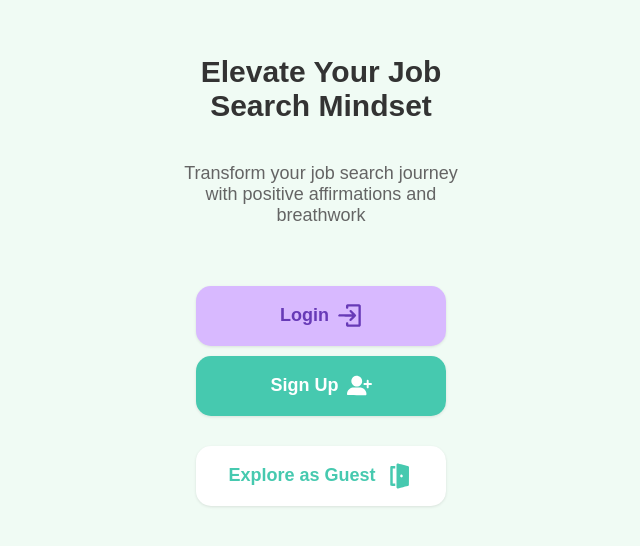
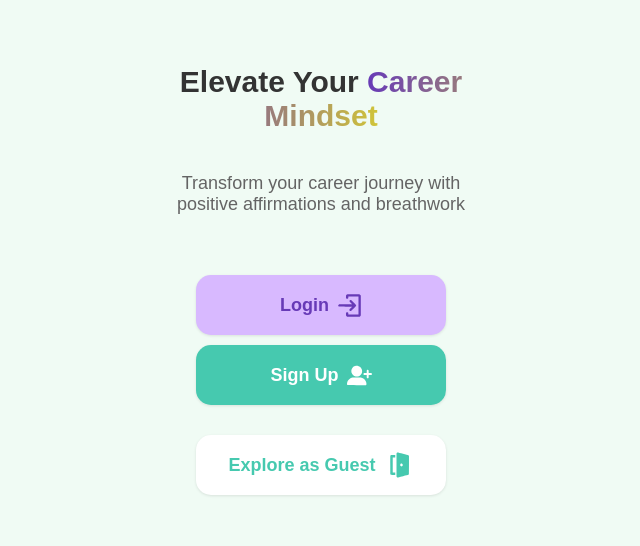
Before and after one commit to MarionYonyon/affirmationspower, a React (Create React App) app: page /affirmationspower/login in a window 1280 px wide. Shown: the part 132-678 px from the top of the page, without its empty margins (319-959 px from the left). Built offline with nearby package versions, Linux system fonts and the light colour scheme; no server answers.

Commit message:
changing text login

```diff
--- a/src/components/pages/LoginPage.js
+++ b/src/components/pages/LoginPage.js
@@ -9,9 +9,9 @@ import Signup from "../SignupAccessButton";
 const LoginPage = () => {
   return (
     <div className="login-container">
-      <h2>Elevate Your Job Search Mindset</h2>
+      <h2>Elevate Your <span className="accent">Career Mindset</span></h2>
       <h3>
-        Transform your job search journey with positive affirmations and
+        Transform your career journey with positive affirmations and
         breathwork
       </h3>
       <div className="login-container2">
--- a/src/styles/LoginPage.css
+++ b/src/styles/LoginPage.css
@@ -70,3 +70,9 @@ input {
   font-size: 12px;
   margin-top: 10px;
 }
+
+.accent {
+  background: linear-gradient(to right, #673ab7, #d0c439); /* Replace with your preferred colors */
+  -webkit-background-clip: text;
+  -webkit-text-fill-color: transparent;
+}
```
